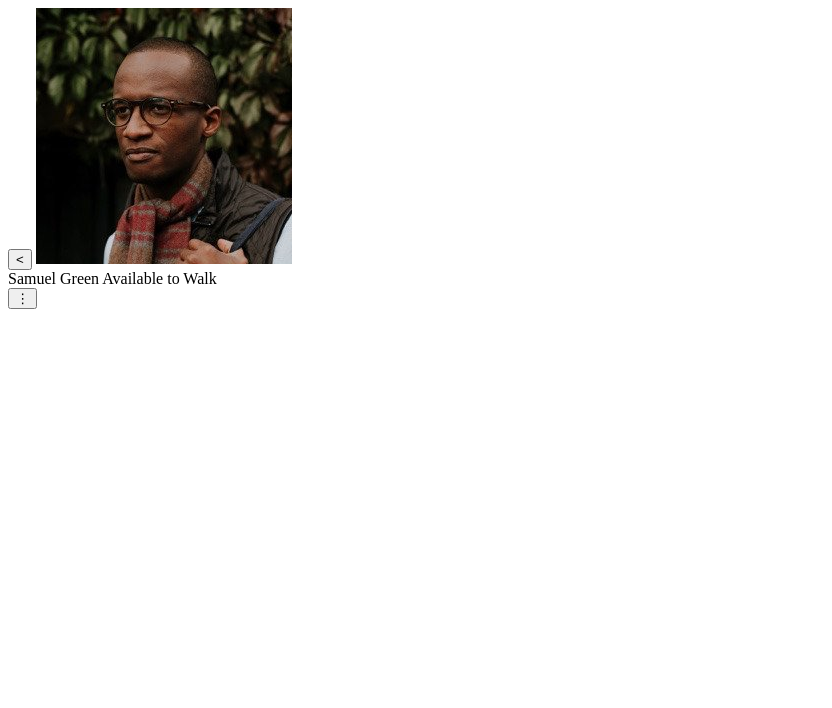
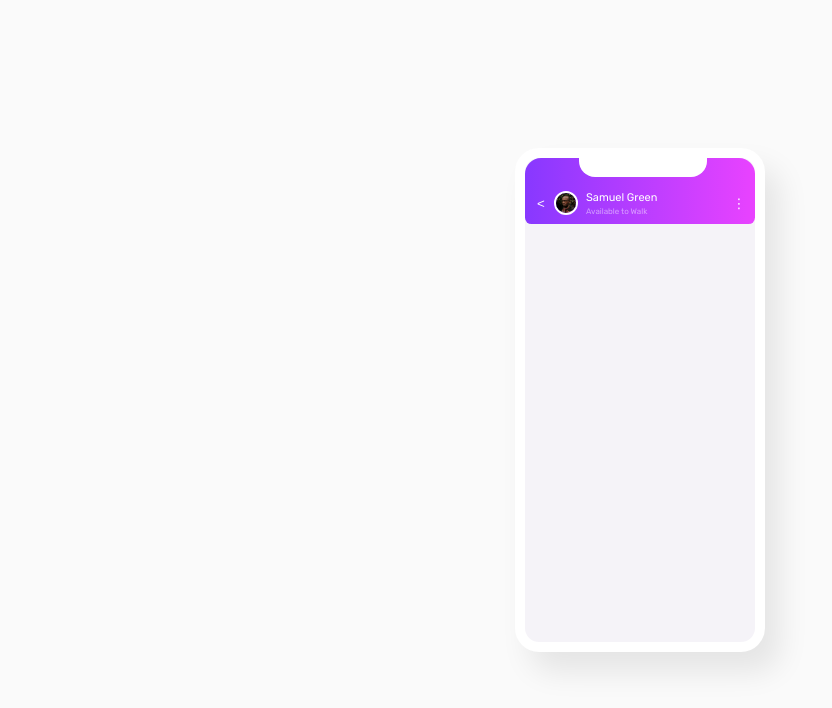
Before and after one commit to JandersonPedrosa/chat-app, a plain HTML site: page index.html in a window 1280 px wide. Shown: the whole page, without its empty margins (0-832 px from the left). Drawn offline with Linux system fonts and the light colour scheme.

Commit message:
header complete

```diff
--- /dev/null
+++ b/css/style.css
@@ -0,0 +1,87 @@
+*{
+    margin: 0;
+    padding: 0;
+    box-sizing: border-box;
+}
+
+.body{
+    display: flex;
+    justify-content: center;
+    align-items: center;
+    background-color: #FAFAFA;
+    height: 100vh;
+    font-family: "Rubik", sans-serif;
+}
+
+.cellphone{
+    width: 15.625rem;
+    height: 31.5rem;
+    background-color: #F5F3F8;
+    border-radius: 1.5rem;
+    border: 10px solid #fff;
+    box-shadow: 15px 20px 30px rgba(0, 0, 0, 0.086);
+}
+
+.header{
+    position: relative;
+    display: flex;
+    justify-content: space-between;
+    align-items: center;
+    height: 4.1rem;
+    background: linear-gradient(to right, hsl(264, 100%, 61%), hsl(293, 100%, 63%));
+    font-size: 11px;
+    color: #fff;
+    border-radius: 1rem 1rem 0.4rem 0.4rem;
+    padding: 0 8px;
+}
+
+.header::before{
+    position: absolute  ;
+    content: '';
+    width: 8rem;
+    height: 1.2rem;
+    background-color: #fff;
+    top: 0;
+    left: 54px;
+    border-radius: 0px 0px 1rem 1rem;
+}
+
+.align{
+    display: flex;
+    align-items: center;
+    margin-top: 25px;
+}
+
+.header button{
+    display: block;
+    width: 1rem;
+    height: 1.2rem;
+    background: none;
+    border: none;
+    color: #fff;
+    cursor: pointer;
+}
+
+.header button:nth-child(2){
+    margin-top: 25px;
+}
+
+.avatar{
+    width: 1.5rem;
+    height: 1.5rem;
+    border-radius: 50%;
+    border: 2px solid #fff;
+    margin-right: 8px;
+    margin-left: 5px;
+}
+
+.name-status{
+    display: flex;
+    flex-direction: column;
+}
+
+.name-status > span:nth-child(2){
+    font-size: 8px;
+    color: hsl(0, 0%, 100%, 0.5);
+    margin-top: 3px;
+}
--- a/index.html
+++ b/index.html
@@ -3,15 +3,20 @@
 <head>
     <meta charset="UTF-8">
     <meta name="viewport" content="width=device-width, initial-scale=1.0">
+    <link rel="shortcut icon" href="assets/img/favicon-32x32.png" type="image/x-icon">
+    <link rel="preconnect" href="https://fonts.googleapis.com">
+    <link rel="preconnect" href="https://fonts.gstatic.com" crossorigin>
+    <link href="https://fonts.googleapis.com/css2?family=Rubik:ital,wght@0,300..900;1,300..900&display=swap" rel="stylesheet">
+    <link rel="stylesheet" href="css/style.css">
     <title>chat-app</title>
 </head>
-<body>
+<body class="body">
     <div class="container">
         <div class="cellphone">
-            <header>
+            <header class="header">
                 <div class="align">
                     <button>&lt;</button>
-                    <img src="assets/img/avatar.jpg" alt="avatar samuel">
+                    <img class="avatar" src="assets/img/avatar.jpg" alt="avatar samuel">
                     <div class="name-status">
                         <span>Samuel Green</span>
                         <span>Available to Walk</span>
```
